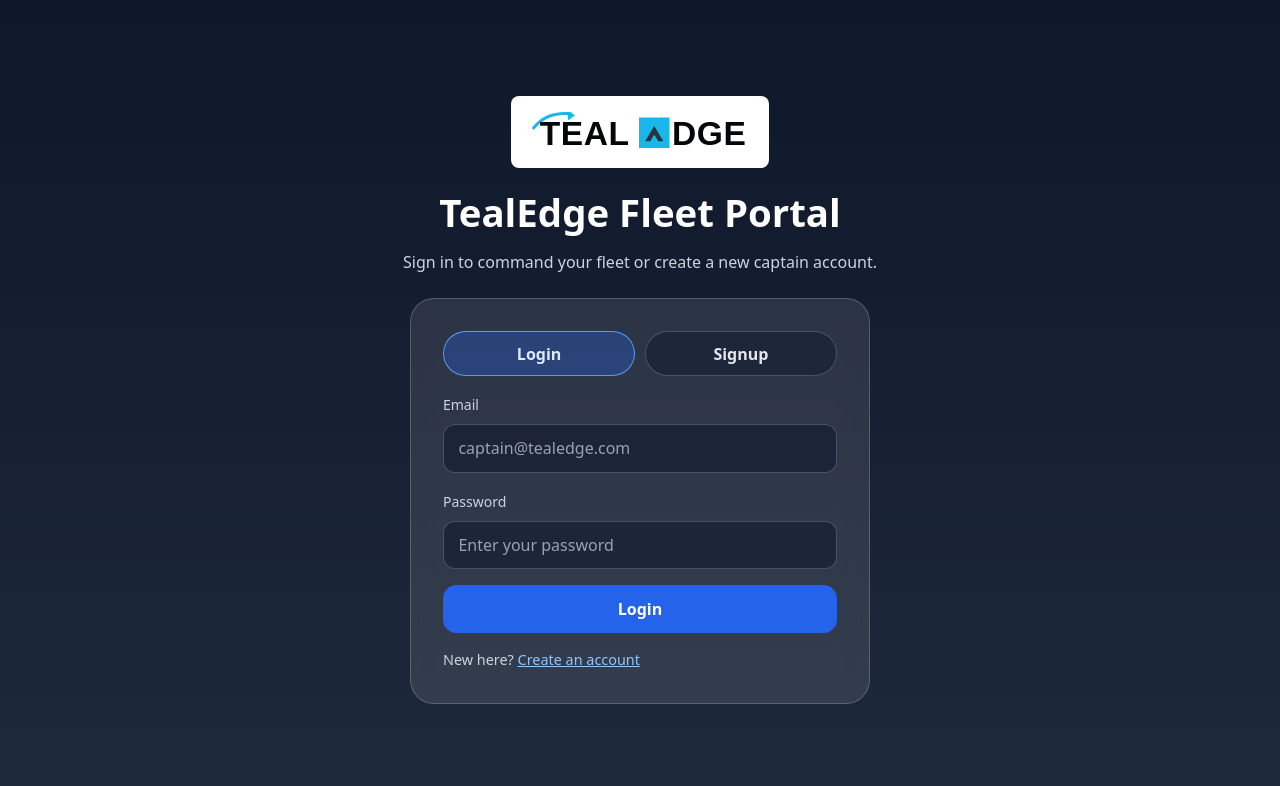
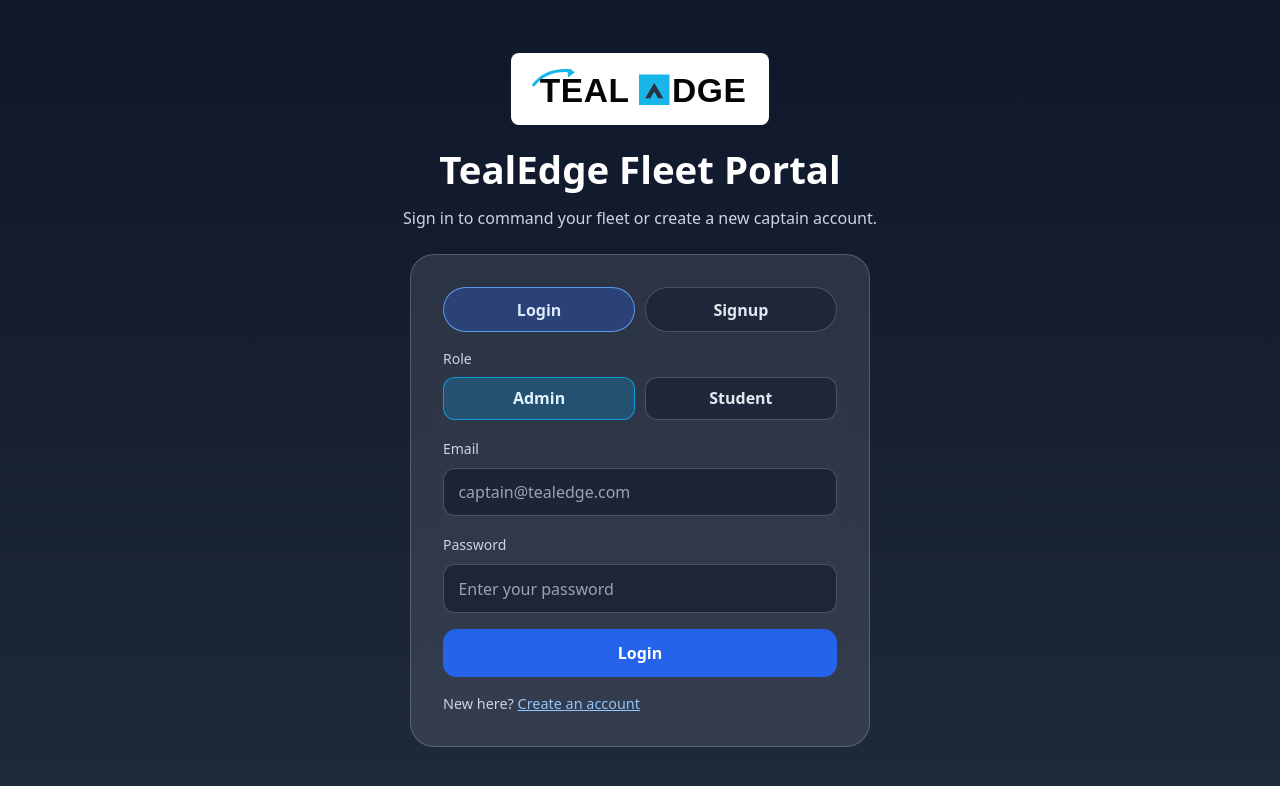
Before and after one commit to RONGALAHARSHITH-22/lms-portal-fcfn, a React (Vite) app: page / in a window 1280 px wide. Shown: the top 786 px of the page. Built offline with nearby package versions, Linux system fonts and the light colour scheme.

Commit message:
Add new ship page and navigation updates

```diff
--- a/src/App.css
+++ b/src/App.css
@@ -147,6 +147,34 @@
   gap: 1rem;
 }
 
+.auth-field-label {
+  margin: 0 0 0.45rem;
+  font-size: 0.875rem;
+  color: #cbd5e1;
+}
+
+.role-switch {
+  display: grid;
+  grid-template-columns: repeat(2, 1fr);
+  gap: 0.6rem;
+}
+
+.role-switch-option {
+  border: 1px solid rgba(148, 163, 184, 0.35);
+  background: rgba(15, 23, 42, 0.45);
+  color: #e2e8f0;
+  border-radius: 0.75rem;
+  padding: 0.55rem 0.9rem;
+  font-weight: 600;
+  cursor: pointer;
+}
+
+.role-switch-option-active {
+  border-color: rgba(14, 165, 233, 0.9);
+  background: rgba(14, 165, 233, 0.25);
+  color: #e0f2fe;
+}
+
 .auth-submit {
   border: 0;
   border-radius: 0.85rem;
@@ -178,6 +206,12 @@
   font: inherit;
 }
 
+.auth-helper {
+  margin: -0.4rem 0 0;
+  color: #bae6fd;
+  font-size: 0.8rem;
+}
+
 @media (max-width: 840px) {
   .nav-link {
     display: none;
--- a/src/App.jsx
+++ b/src/App.jsx
@@ -2,16 +2,19 @@ import { useState } from 'react'
 import './App.css'
 import teelEdgeLogo from './assets/teel-edge-logo.svg'
 
+const ADMIN_SIGNUP_KEY = 'FSAD'
+
 function App() {
   const [boarding, setBoarding] = useState(false)
   const [currentShip, setCurrentShip] = useState('')
-  const [activePage, setActivePage] = useState('fleet')
+  const [activePage, setActivePage] = useState('home')
+  const [selectedRole, setSelectedRole] = useState('admin')
 
   const [isAuthenticated, setIsAuthenticated] = useState(false)
   const [authView, setAuthView] = useState('login')
   const [authMessage, setAuthMessage] = useState('')
   const [loginForm, setLoginForm] = useState({ email: '', password: '' })
-  const [signupForm, setSignupForm] = useState({ name: '', email: '', password: '', confirmPassword: '' })
+  const [signupForm, setSignupForm] = useState({ name: '', email: '', password: '', confirmPassword: '', role: 'student', adminKey: '' })
 
   const boardShip = (shipName) => {
     setBoarding(true)
@@ -24,6 +27,11 @@ function App() {
 
   const openFleetAdmin = () => {
     setActivePage('fleet')
+    setCurrentShip('')
+  }
+
+  const openHome = () => {
+    setActivePage('home')
     setCurrentShip('')
   }
 
@@ -57,7 +65,7 @@ function App() {
 
     setAuthMessage('')
     setIsAuthenticated(true)
-    setActivePage('fleet')
+    setActivePage('home')
     setCurrentShip('')
     setLoginForm({ email: '', password: '' })
   }
@@ -75,9 +83,28 @@ function App() {
       return
     }
 
-    setSignupForm({ name: '', email: '', password: '', confirmPassword: '' })
+    if (signupForm.role === 'admin') {
+      if (signupForm.adminKey !== ADMIN_SIGNUP_KEY) {
+        setAuthMessage('Invalid admin signup key.')
+        return
+      }
+
+      if (!signupForm.email.trim().toLowerCase().endsWith('@tealedge.com')) {
+        setAuthMessage('Admin signup requires a @tealedge.com email.')
+        return
+      }
+
+      const strongAdminPassword = /^(?=.*[a-z])(?=.*[A-Z])(?=.*\d)(?=.*[^A-Za-z\d]).{10,}$/
+      if (!strongAdminPassword.test(signupForm.password)) {
+        setAuthMessage('Admin password must be at least 10 chars with uppercase, lowercase, number, and symbol.')
+        return
+      }
+    }
+
+    setSignupForm({ name: '', email: '', password: '', confirmPassword: '', role: 'student', adminKey: '' })
     setAuthView('login')
-    setAuthMessage('Signup successful. Please log in to continue.')
+    setSelectedRole(signupForm.role)
+    setAuthMessage(`${signupForm.role === 'admin' ? 'Admin' : 'Student'} signup successful. Please log in to continue.`)
   }
 
   const handleLogout = () => {
@@ -85,8 +112,10 @@ function App() {
     setAuthView('login')
     setAuthMessage('You have been logged out.')
     setLoginForm({ email: '', password: '' })
-    setSignupForm({ name: '', email: '', password: '', confirmPassword: '' })
+    setSignupForm({ name: '', email: '', password: '', confirmPassword: '', role: 'student', adminKey: '' })
   }
+
+  const isAdmin = selectedRole === 'admin'
 
   if (!isAuthenticated) {
     return (
@@ -128,6 +157,26 @@ function App() {
 
             {authView === 'login' ? (
               <form className="auth-form" onSubmit={handleLogin}>
+                <div>
+                  <p className="auth-field-label">Role</p>
+                  <div className="role-switch" role="tablist" aria-label="Select role">
+                    <button
+                      type="button"
+                      className={`role-switch-option ${selectedRole === 'admin' ? 'role-switch-option-active' : ''}`}
+                      onClick={() => setSelectedRole('admin')}
+                    >
+                      Admin
+                    </button>
+                    <button
+                      type="button"
+                      className={`role-switch-option ${selectedRole === 'student' ? 'role-switch-option-active' : ''}`}
+                      onClick={() => setSelectedRole('student')}
+                    >
+                      Student
+                    </button>
+                  </div>
+                </div>
+
                 <label className="block">
                   <span className="text-sm text-slate-300">Email</span>
                   <input
@@ -172,6 +221,26 @@ function App() {
               </form>
             ) : (
               <form className="auth-form" onSubmit={handleSignup}>
+                <div>
+                  <p className="auth-field-label">Signup Role</p>
+                  <div className="role-switch" role="tablist" aria-label="Select signup role">
+                    <button
+                      type="button"
+                      className={`role-switch-option ${signupForm.role === 'student' ? 'role-switch-option-active' : ''}`}
+                      onClick={() => setSignupForm((prev) => ({ ...prev, role: 'student', adminKey: '' }))}
+                    >
+                      Student
+                    </button>
+                    <button
+                      type="button"
+                      className={`role-switch-option ${signupForm.role === 'admin' ? 'role-switch-option-active' : ''}`}
+                      onClick={() => setSignupForm((prev) => ({ ...prev, role: 'admin' }))}
+                    >
+                      Admin
+                    </button>
+                  </div>
+                </div>
+
                 <label className="block">
                   <span className="text-sm text-slate-300">Full Name</span>
                   <input
@@ -220,6 +289,23 @@ function App() {
                   />
                 </label>
 
+                {signupForm.role === 'admin' ? (
+                  <>
+                    <label className="block">
+                      <span className="text-sm text-slate-300">Admin Signup Key</span>
+                      <input
+                        className="ship-input mt-2 w-full"
+                        type="password"
+                        name="adminKey"
+                        value={signupForm.adminKey}
+                        onChange={updateSignupForm}
+                        placeholder="Enter admin invite key"
+                      />
+                    </label>
+                    <p className="auth-helper">Admin requires @tealedge.com email and a strong password.</p>
+                  </>
+                ) : null}
+
                 <button type="submit" className="auth-submit">
                   Signup
                 </button>
@@ -265,27 +351,85 @@ function App() {
         </div>
         <div className="space-x-8 flex items-center">
           <button
+            onClick={openHome}
+            className={`nav-link ${activePage === 'home' ? 'nav-link-active' : ''}`}
+          >
+            {isAdmin ? 'Admin Home' : 'Student Home'}
+          </button>
+          {isAdmin ? (
+            <button
               onClick={openFleetAdmin}
               className={`nav-link ${activePage === 'fleet' ? 'nav-link-active' : ''}`}
             >
               Fleet Command (Admin)
             </button>
+          ) : null}
           <button
             onClick={openMyCabin}
             className={`nav-link ${activePage === 'cabin' ? 'nav-link-active' : ''}`}
           >
-            My Cabin (Profile)
+            {isAdmin ? 'My Cabin (Profile)' : 'Student Profile'}
           </button>
+          {isAdmin ? (
             <button onClick={openNewShip} className="bg-blue-600 px-5 py-2 rounded-full hover:bg-blue-500 transition">
               Launch New Ship
             </button>
+          ) : null}
           <button onClick={handleLogout} className="bg-white text-black px-5 py-2 rounded-full font-semibold hover:bg-slate-200 transition">
             Logout
           </button>
         </div>
       </nav>
 
-      {activePage === 'fleet' && !currentShip ? (
+      {isAdmin && activePage === 'home' ? (
+        <main className="max-w-7xl mx-auto py-16 px-6">
+          <header className="mb-12">
+            <h2 className="text-4xl font-extrabold mb-2">Admin Command Center</h2>
+            <p className="text-slate-400">Manage courses, monitor fleet activity, and launch new training ships.</p>
+          </header>
+
+          <div className="grid grid-cols-1 md:grid-cols-3 gap-8">
+            <section className="ship-card p-8 rounded-3xl">
+              <p className="text-slate-400 text-sm">Active Courses</p>
+              <h3 className="text-4xl font-extrabold mt-2">14</h3>
+            </section>
+            <section className="ship-card p-8 rounded-3xl ship-delay-1">
+              <p className="text-slate-400 text-sm">Total Students</p>
+              <h3 className="text-4xl font-extrabold mt-2">329</h3>
+            </section>
+            <section className="ship-card p-8 rounded-3xl">
+              <p className="text-slate-400 text-sm">Pending Reviews</p>
+              <h3 className="text-4xl font-extrabold mt-2">18</h3>
+            </section>
+          </div>
+        </main>
+      ) : null}
+
+      {!isAdmin && activePage === 'home' ? (
+        <main className="max-w-7xl mx-auto py-16 px-6">
+          <header className="mb-12">
+            <h2 className="text-4xl font-extrabold mb-2">Student Home</h2>
+            <p className="text-slate-400">Track your learning journey, assignments, and upcoming sessions.</p>
+          </header>
+
+          <div className="grid grid-cols-1 md:grid-cols-3 gap-8">
+            <section className="ship-card p-8 rounded-3xl">
+              <p className="text-slate-400 text-sm">Enrolled Courses</p>
+              <h3 className="text-4xl font-extrabold mt-2">5</h3>
+            </section>
+            <section className="ship-card p-8 rounded-3xl ship-delay-1">
+              <p className="text-slate-400 text-sm">Assignments Due</p>
+              <h3 className="text-4xl font-extrabold mt-2">3</h3>
+            </section>
+            <section className="ship-card p-8 rounded-3xl">
+              <p className="text-slate-400 text-sm">Progress</p>
+              <h3 className="text-4xl font-extrabold mt-2">72%</h3>
+            </section>
+          </div>
+        </main>
+      ) : null}
+
+      {isAdmin && activePage === 'fleet' && !currentShip ? (
         <main id="fleet-dashboard" className="max-w-7xl mx-auto py-16 px-6">
           <header className="mb-12">
             <h2 className="text-4xl font-extrabold mb-2">Course Fleet</h2>
@@ -340,7 +484,7 @@ function App() {
         </main>
       ) : null}
 
-      {activePage === 'fleet' && currentShip ? (
+      {isAdmin && activePage === 'fleet' && currentShip ? (
         <main id="course-interior" className="max-w-7xl mx-auto py-16 px-6">
           <header className="mb-12">
             <h2 id="current-ship-title" className="text-4xl font-extrabold mb-2">
@@ -357,8 +501,12 @@ function App() {
       {activePage === 'cabin' ? (
         <main id="my-cabin-page" className="max-w-7xl mx-auto py-16 px-6">
           <header className="mb-12">
-            <h2 className="text-4xl font-extrabold mb-2">My Cabin</h2>
-            <p className="text-slate-400">Manage your captain profile, assignments, and voyage settings.</p>
+            <h2 className="text-4xl font-extrabold mb-2">{isAdmin ? 'My Cabin' : 'Student Profile'}</h2>
+            <p className="text-slate-400">
+              {isAdmin
+                ? 'Manage your captain profile, assignments, and voyage settings.'
+                : 'View your profile, enrolled courses, and learning progress.'}
+            </p>
           </header>
 
           <div className="grid grid-cols-1 md:grid-cols-3 gap-8">
@@ -366,14 +514,16 @@ function App() {
               <div className="w-20 h-20 rounded-full bg-cyan-400/30 flex items-center justify-center text-3xl mb-5">
                 [Compass]
               </div>
-              <h3 className="text-2xl font-bold">Captain Harsh</h3>
-              <p className="text-slate-400 text-sm mt-1 mb-6">Fleet Admin - TealEdge Academy</p>
+              <h3 className="text-2xl font-bold">{isAdmin ? 'Captain Harsh' : 'Cadet Harsh'}</h3>
+              <p className="text-slate-400 text-sm mt-1 mb-6">
+                {isAdmin ? 'Fleet Admin - TealEdge Academy' : 'Student - TealEdge Academy'}
+              </p>
               <div className="text-sm space-y-2">
                 <p>
                   <span className="text-slate-400">Email:</span> captain@tealedge.com
                 </p>
                 <p>
-                  <span className="text-slate-400">Role:</span> Curriculum Commander
+                  <span className="text-slate-400">Role:</span> {isAdmin ? 'Curriculum Commander' : 'Learner'}
                 </p>
               </div>
             </section>
@@ -399,7 +549,7 @@ function App() {
         </main>
       ) : null}
 
-      {activePage === 'new-ship' ? (
+      {isAdmin && activePage === 'new-ship' ? (
         <main id="new-ship-page" className="max-w-5xl mx-auto py-16 px-6">
           <header className="mb-10">
             <h2 className="text-4xl font-extrabold mb-2">Launch New Ship</h2>
```
Lines whose indentation alone changed are shown as unchanged.
